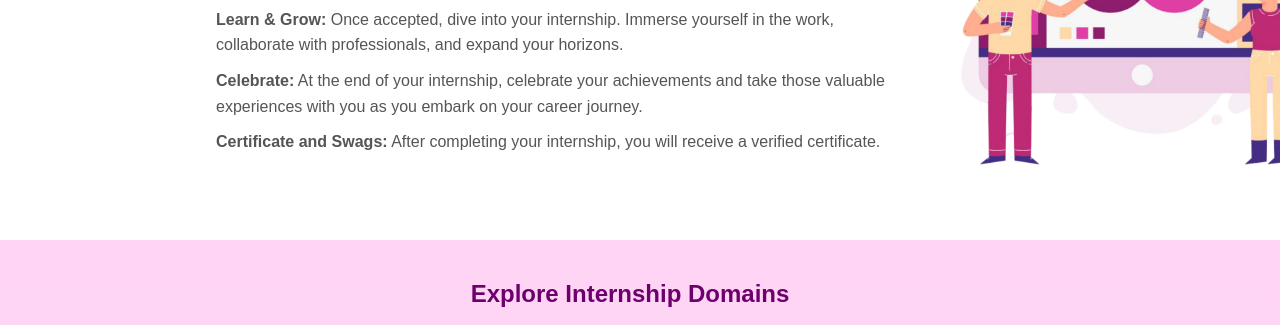
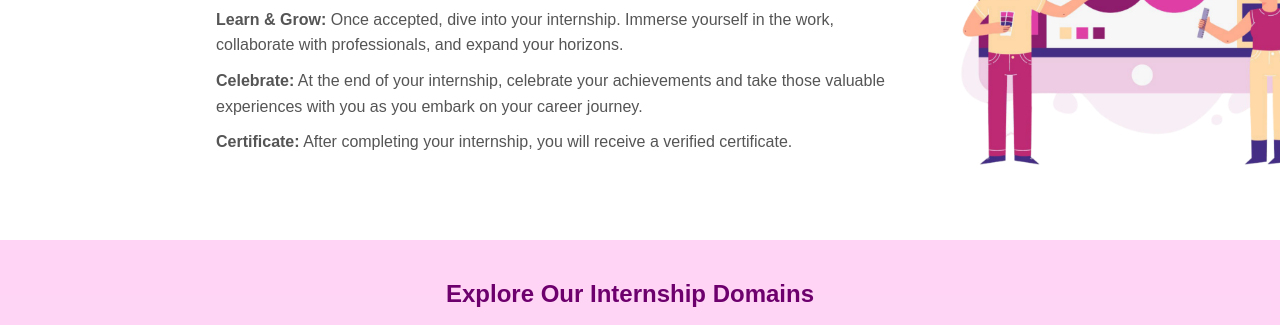
Before and after one commit to Debmalya06/updateEITFrontend, a plain HTML site: page index.html in a window 1280 px wide. Shown: the part 3262-3587 px from the top of the page. Drawn offline with nearby package versions, Linux system fonts and the light colour scheme.

Commit message:
Update index.html

```diff
--- a/index.html
+++ b/index.html
@@ -266,7 +266,7 @@ We are an online internship and learning platform dedicated to empowering studen
                             <li><b>Offer Letter:</b> Upon shortlisting your profile, you will receive an offer letter via email. Once you accept the email, you can begin your journey, and further details will be provided via email.</li>
                             <li><b>Learn & Grow:</b> Once accepted, dive into your internship. Immerse yourself in the work, collaborate with professionals, and expand your horizons.</li>
                             <li><b>Celebrate:</b> At the end of your internship, celebrate your achievements and take those valuable experiences with you as you embark on your career journey.</li>
-                            <li><b>Certificate and Swags:</b> After completing your internship, you will receive a verified certificate.</li>
+                            <li><b>Certificate:</b> After completing your internship, you will receive a verified certificate.</li>
                         </ul>
                         <div class="image-content-3">
                             <img src="image_web/work.png" alt="How It Works">
@@ -279,7 +279,7 @@ We are an online internship and learning platform dedicated to empowering studen
         <section id="domain">
             <h2 data-aos="flip-up"
             data-aos-delay="100"
-            data-aos-duration="1000">Explore Internship Domains</h2>
+            data-aos-duration="1000">Explore Our Internship Domains</h2>
             <!-- Domain  -->
 
             <div class="carousel-container">
```
